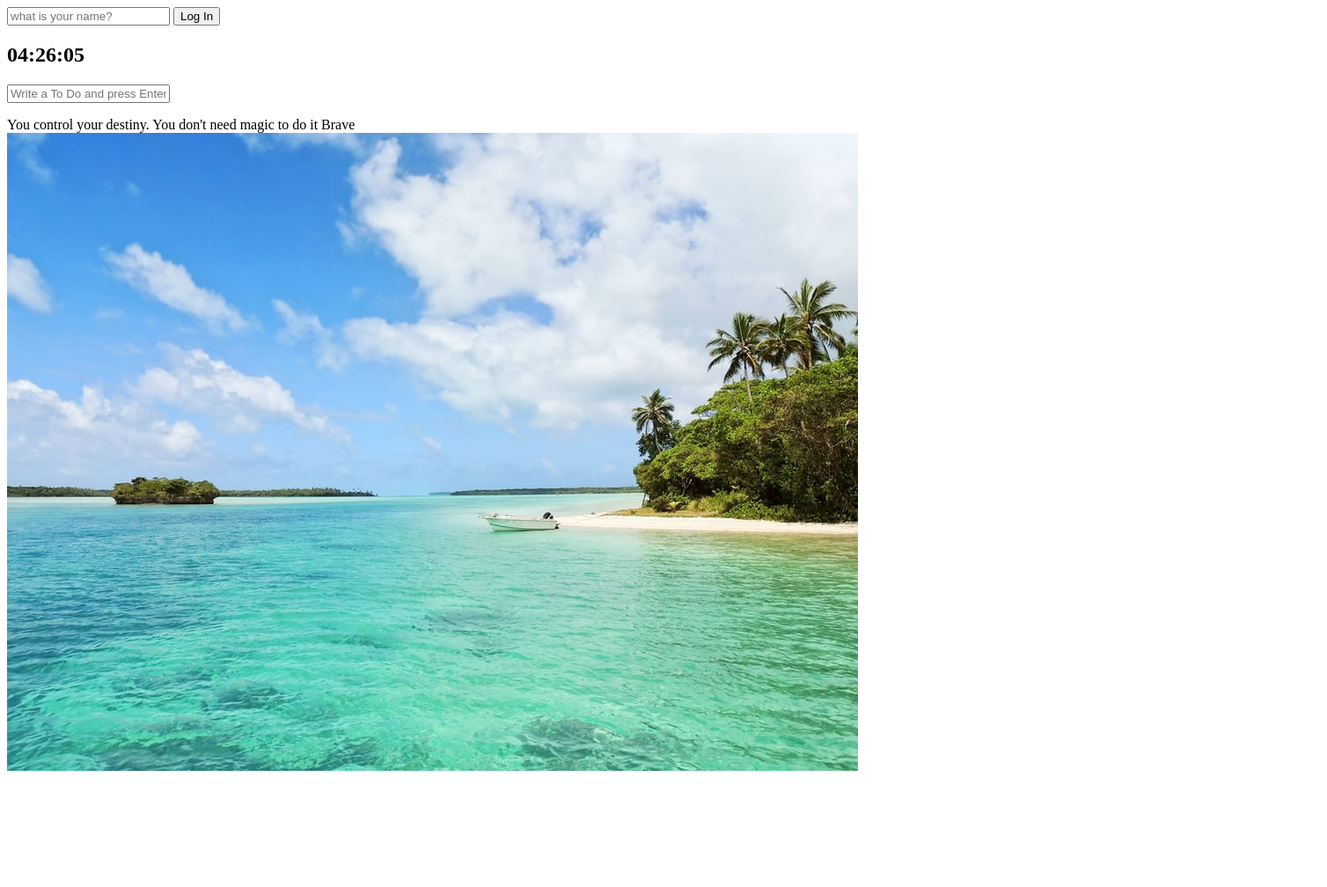
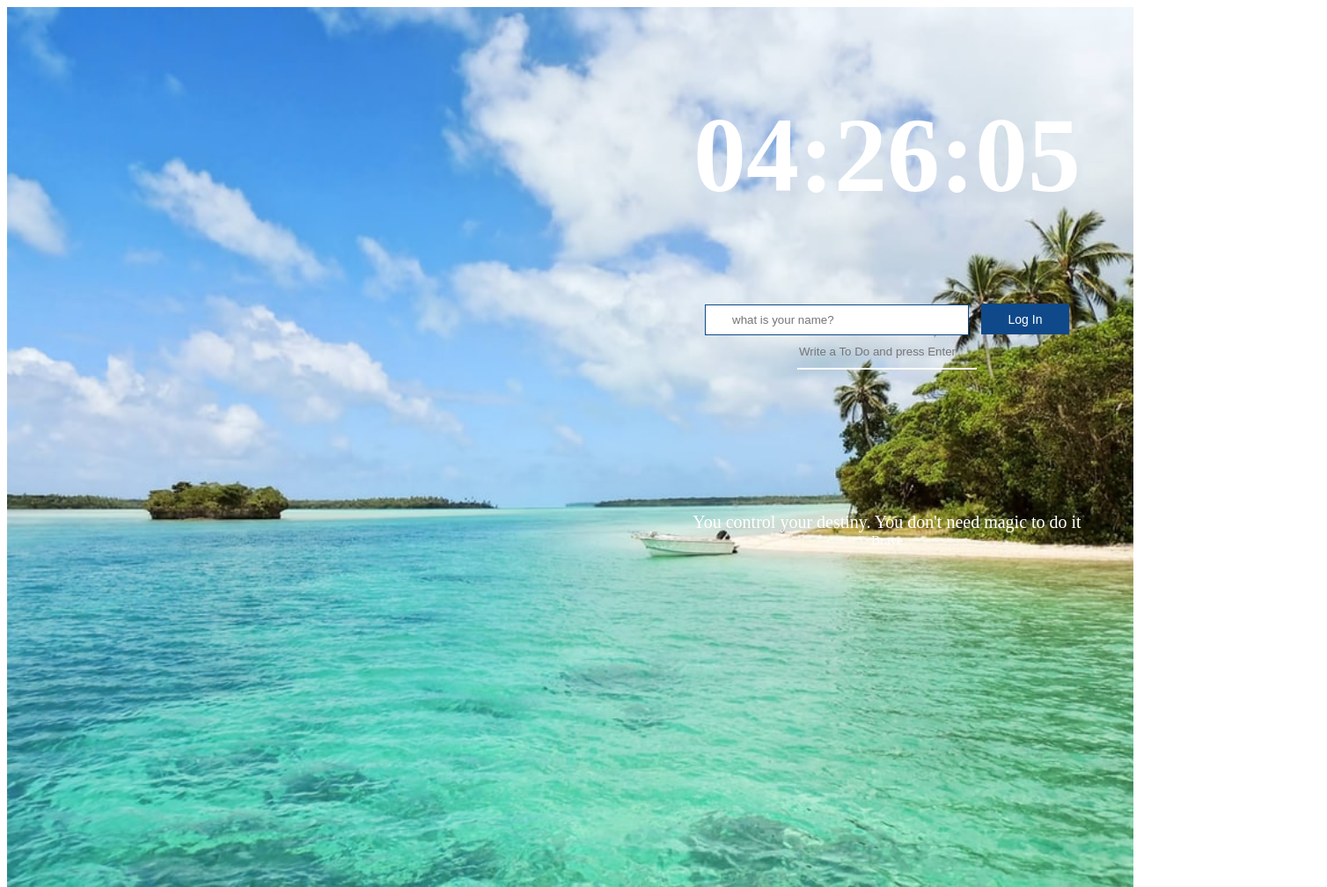
Before and after one commit to juhee4839/chrome_web, a plain HTML site: page index.html in a window 1280 px wide. Shown: the whole page at 88% size, 1508 px wide, since content can reach past the window. Before the commit the page ends 888 px from the top, so only its background shows below. Drawn offline with Linux system fonts and the light colour scheme.

Commit message:
adding CSS
adding CSS

```diff
--- a/css/style.css
+++ b/css/style.css
@@ -1,3 +1,77 @@
+@import url("https://fonts.googleapis.com/css2?family=Open+Sans:wght@400;600&display=swap");
+@import url("https://fonts.googleapis.com/css2?family=Noto+Sans+KR&display=swap");
+
+body {
+  font-style: "Open Sans", "Noto Sans KR";
+  width: 100%;
+  text-align: center;
+}
+
+section {
+  width: 1000px;
+  position: absolute;
+  z-index: 1;
+  color: white;
+  transform: translate(50%);
+  display: flex;
+  justify-content: space-between;
+  align-items: center;
+  flex-direction: column;
+}
+
+#clock {
+  font-size: 120px;
+  font-weight: 600;
+  text-align: center;
+}
+
+img {
+  width: 100%;
+  height: 1000px;
+  position: relative;
+}
+
 .hidden {
   display: none;
 }
+
+#login-form > input {
+  width: 300px;
+  height: 35px;
+  padding: 0px 30px;
+  box-sizing: border-box;
+  border: 1px solid #0f4989;
+  outline: none;
+  margin-right: 10px;
+}
+
+#login-form > button {
+  width: 100px;
+  height: 35px;
+  background-color: #0f4989;
+  color: white;
+  font-size: 14px;
+  border: 1px solid #0f4989;
+  outline: none;
+}
+
+#todo-form > input {
+  width: 200px;
+  height: 35px;
+  background-color: transparent;
+  border: none;
+  outline: none;
+  border-bottom: 2px solid #fff;
+}
+
+#quote {
+  margin-top: 130px;
+}
+#quote span:first-child {
+  font-size: 20px;
+}
+
+#quote span:last-child {
+  font-size: 15px;
+  margin-top: 5px;
+}
--- a/index.html
+++ b/index.html
@@ -6,6 +6,8 @@
     <link rel="stylesheet" href="css/style.css" />
   </head>
   <body>
+    <section>
+      <h2 id="clock">00:00:00</h2>
       <form class="hidden" id="login-form">
         <input
           required
@@ -15,20 +17,24 @@
         />
         <button>Log In</button>
       </form>
-    <h2 id="clock">00:00:00</h2>
       <h1 id="greeting" class="hidden"></h1>
       <form id="todo-form">
-      <input type="text" placeholder="Write a To Do and press Enter" required />
+        <input
+          type="text"
+          placeholder="Write a To Do and press Enter"
+          required
+        />
       </form>
       <ul id="todo-list"></ul>
       <div id="quote">
-      <span></span>
+        <span></span><br />
         <span></span>
       </div>
       <div id="weather">
         <span></span>
         <span></span>
       </div>
+    </section>
 
     <script src="js/greetings.js"></script>
     <script src="js/clock.js"></script>
--- a/js/weather.js
+++ b/js/weather.js
@@ -12,7 +12,6 @@ function onGeoOk(position){
         const city = document.querySelector("#weather span:last-child");
         city.innerText = data.name;
         weather.innerText = `${data.weather[0].main}` / `${data.main.temp}`
-
     });
     }
 
```
Lines whose indentation alone changed are shown as unchanged.
